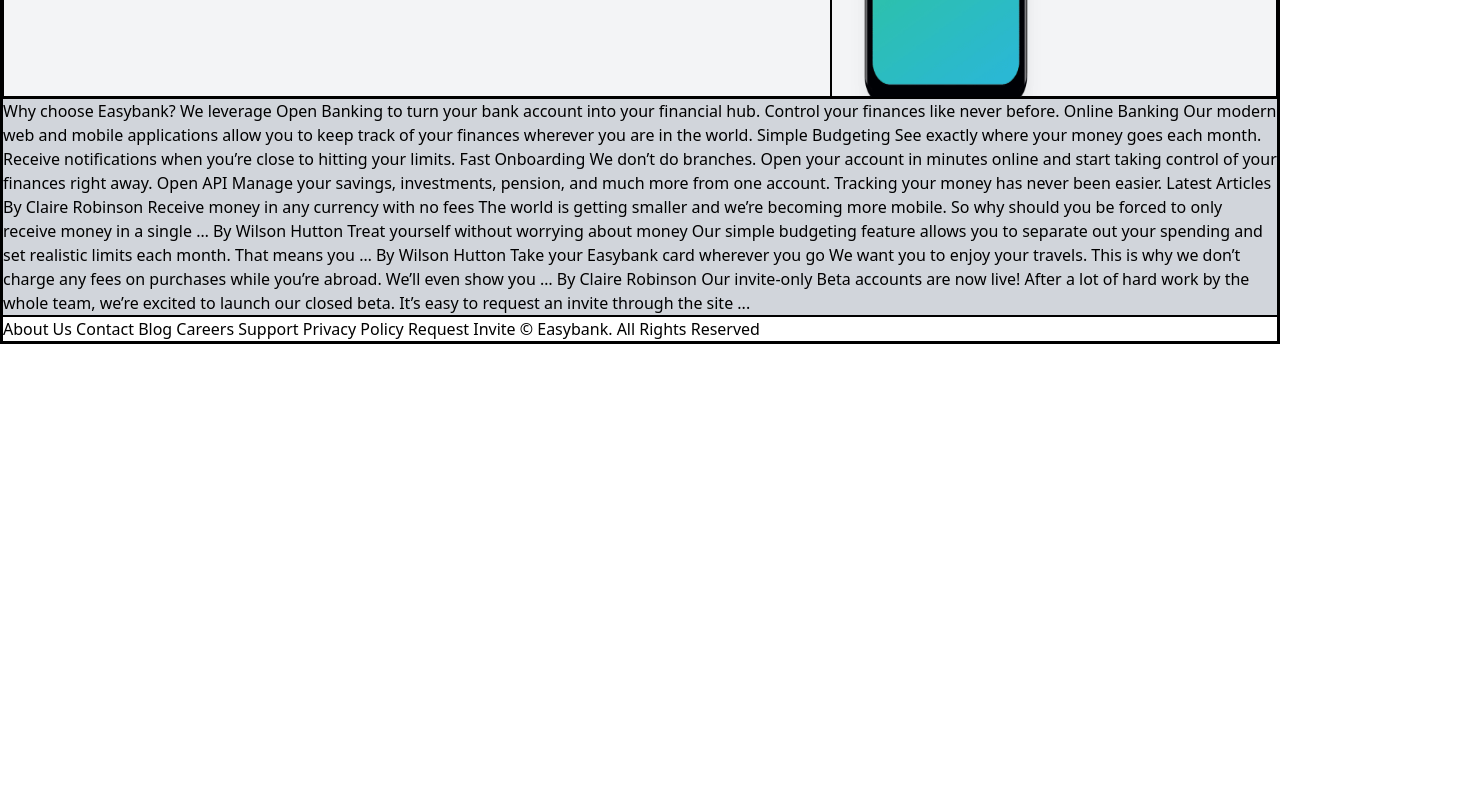
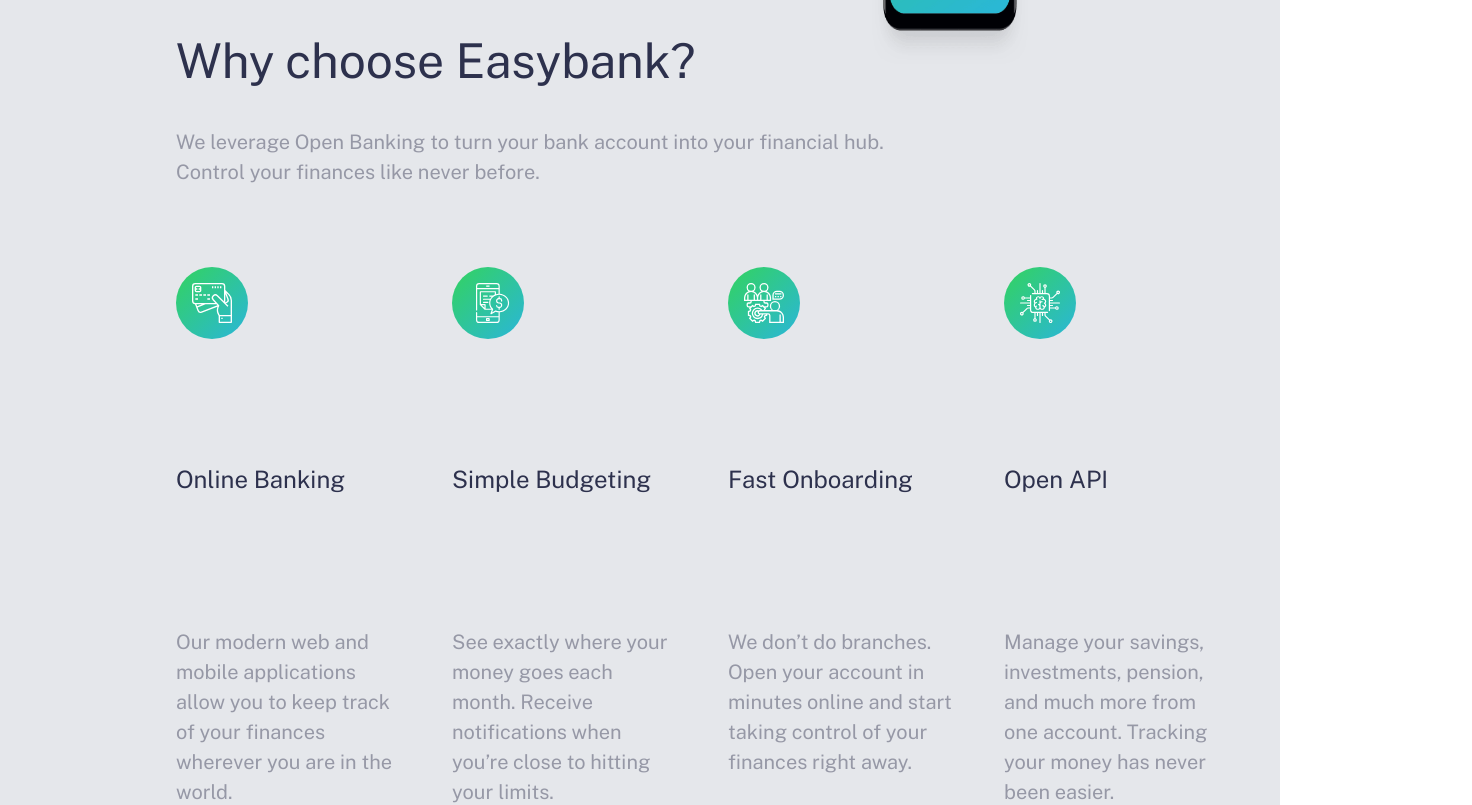
Before and after one commit to JudahKerr/Easybank-Landing-Page, a React (Create React App) app: page / in a window 1280 px wide. Shown: the part 800-1605 px from the top of the page, 1472 px wide, since content can reach past the window. Before the commit the page ends 1144 px from the top, so only its background shows below. Built offline with nearby package versions, Linux system fonts and the light colour scheme.

Commit message:
Icon section complete

```diff
--- /dev/null
+++ b/src/components/Articles.jsx
@@ -0,0 +1,22 @@
+
+
+function Articles() {
+    return (
+        <div>
+            Latest Articles By
+      Claire Robinson Receive money in any currency with no fees The world is
+      getting smaller and we’re becoming more mobile. So why should you be
+      forced to only receive money in a single … By Wilson Hutton Treat yourself
+      without worrying about money Our simple budgeting feature allows you to
+      separate out your spending and set realistic limits each month. That means
+      you … By Wilson Hutton Take your Easybank card wherever you go We want you
+      to enjoy your travels. This is why we don’t charge any fees on purchases
+      while you’re abroad. We’ll even show you … By Claire Robinson Our
+      invite-only Beta accounts are now live! After a lot of hard work by the
+      whole team, we’re excited to launch our closed beta. It’s easy to request
+      an invite through the site ...
+        </div>
+    )
+}
+
+export default Articles;
--- a/src/components/Body.jsx
+++ b/src/components/Body.jsx
@@ -17,7 +17,7 @@
           Request Invite
         </btn>
       </div>
-      <div className="flex justify-center flex-auto">
+      <div className="flex justify-center flex-auto overflow-visible">
         <img
           src={Background}
           alt="background splash"
@@ -25,7 +25,7 @@
         ></img>
         <img
           src={Mockup}
-          className="h-auto relative right-[330px] bottom-12 scale-125"
+          className="h-auto relative right-[330px] bottom-8 z-30"
         ></img>
       </div>
     </div>
--- a/src/components/Icons.jsx
+++ b/src/components/Icons.jsx
@@ -1,30 +1,65 @@
-
+import Online from "../images/icon-online.svg";
+import Budgeting from "../images/icon-budgeting.svg";
+import Onboarding from "../images/icon-onboarding.svg";
+import API from "../images/icon-api.svg";
 
 function Icons() {
-    return (
-        <div className="bg-gray-300">
-      Why choose Easybank? We leverage Open Banking to turn your bank account
-      into your financial hub. Control your finances like never before. Online
-      Banking Our modern web and mobile applications allow you to keep track of
-      your finances wherever you are in the world. Simple Budgeting See exactly
-      where your money goes each month. Receive notifications when you’re close
-      to hitting your limits. Fast Onboarding We don’t do branches. Open your
-      account in minutes online and start taking control of your finances right
-      away. Open API Manage your savings, investments, pension, and much more
-      from one account. Tracking your money has never been easier. Latest
-      Articles By Claire Robinson Receive money in any currency with no fees The
-      world is getting smaller and we’re becoming more mobile. So why should you
-      be forced to only receive money in a single … By Wilson Hutton Treat
-      yourself without worrying about money Our simple budgeting feature allows
-      you to separate out your spending and set realistic limits each month.
-      That means you … By Wilson Hutton Take your Easybank card wherever you go
-      We want you to enjoy your travels. This is why we don’t charge any fees on
-      purchases while you’re abroad. We’ll even show you … By Claire Robinson
-      Our invite-only Beta accounts are now live! After a lot of hard work by
-      the whole team, we’re excited to launch our closed beta. It’s easy to
-      request an invite through the site ...
+  return (
+    <div className="bg-gray-200 z-10 relative bottom-[165px] pt-[100px] pb-36">
+      <div>
+        <h1 className="text-5xl text-Dark-Blue  font-Public-Sans h-24 pl-44 leading-tight">
+          Why choose Easybank?
+        </h1>
+        <p className="text-Grayish-Blue font-Public-Sans w-[950px] pl-44 text-xl self-start leading-normal">
+          We leverage Open Banking to turn your bank account into your financial
+          hub. Control your finances like never before.
+        </p>
       </div>
-    )
+
+      <div className="mt-20 pl-44 grid grid-cols-4 ">
+        <div className="grid grid-cols-1 grid-rows-3 place-items-start ">
+          <img src={Online} className=""></img>
+          <h2 className="text-2xl text-Dark-Blue  font-Public-Sans h-24 mt-4 -mb-24">
+            Online Banking
+          </h2>
+          <p className="text-Grayish-Blue font-Public-Sans text-xl leading-normal pr-12">
+            Our modern web and mobile applications allow you to keep track of
+            your finances wherever you are in the world.
+          </p>
+        </div>
+        <div className="grid grid-cols-1 grid-rows-3 place-items-start">
+          <img src={Budgeting}></img>
+          <h2 className="text-2xl text-Dark-Blue  font-Public-Sans h-24 mt-4 -mb-24">
+            Simple Budgeting
+          </h2>
+          <p className="text-Grayish-Blue font-Public-Sans text-xl pr-12 leading-normal">
+            See exactly where your money goes each month. Receive notifications
+            when you’re close to hitting your limits.
+          </p>
+        </div>
+        <div className="grid grid-cols-1 grid-rows-3 place-items-start">
+          <img src={Onboarding}></img>
+          <h2 className="text-2xl text-Dark-Blue  font-Public-Sans h-24 mt-4 -mb-24">
+            Fast Onboarding
+          </h2>
+          <p className="text-Grayish-Blue font-Public-Sans text-xl pr-12 leading-normal">
+            We don’t do branches. Open your account in minutes online and start
+            taking control of your finances right away.
+          </p>
+        </div>
+        <div className="grid grid-cols-1 grid-rows-3 place-items-start">
+          <img src={API}></img>
+          <h2 className="text-2xl text-Dark-Blue  font-Public-Sans h-24 mt-4 -mb-24">
+            Open API
+          </h2>
+          <p className="text-Grayish-Blue font-Public-Sans text-xl pr-12 leading-normal">
+            Manage your savings, investments, pension, and much more from one
+            account. Tracking your money has never been easier.
+          </p>
+        </div>
+      </div>
+    </div>
+  );
 }
 
 export default Icons;
--- a/src/components/Navbar.jsx
+++ b/src/components/Navbar.jsx
@@ -5,13 +5,13 @@
     <div className="flex bg-white items-center justify-center text-2xl  font-Public-Sans h-24 z-20">
       <img src={Logo} className="w-48 h-auto relative right-96 mr-2"></img>
       <nav className="flex z-10">
-        <ul className="flex space-x-4">
-          <li className="text-Grayish-Blue">Home</li>
+        <ul className="flex space-x-4 text-xl items-baseline text-Grayish-Blue">
+          <li className="">Home</li>
           <li>About</li>
           <li>Contact</li>
           <li>Blog</li>
           <li>Careers</li>
-          <btn className="rounded-3xl bg-gradient-to-r from-Gradient-1 to-Gradient-2 relative left-96 text-white md w-64 h-14 pt-2.5 text-center">
+          <btn className="rounded-3xl flex bg-gradient-to-r from-Gradient-1 to-Gradient-2 relative left-96 text-white md w-64 items-center justify-center h-14 text-center">
             Request Invite
           </btn>
         </ul>
--- a/src/index.css
+++ b/src/index.css
@@ -2,7 +2,7 @@
 @tailwind components;
 @tailwind utilities;
 
-
+/*
 div {
     border: black 1px solid;
-}
+} */
```
